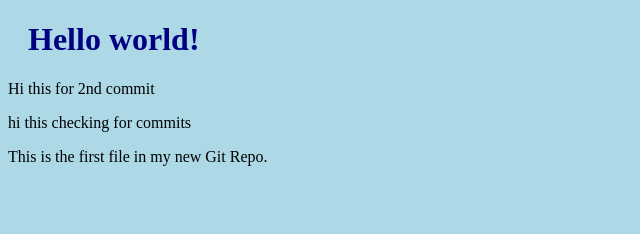
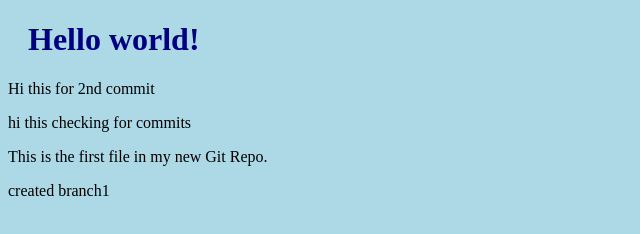
Before and after one commit to samalaranjith1/demo1, a plain HTML site: page index.html in a window 1280 px wide. Shown: the whole page, without its empty margins (0-640 px from the left). Drawn offline with Linux system fonts and the light colour scheme.

Commit message:
commiting into sub branch1

```diff
--- a/index.html
+++ b/index.html
@@ -3,6 +3,7 @@
 <head>
     <link rel="stylesheet" href="styles.css">
 <title>Hello World!</title>
+
 </head>
 <body>
 
@@ -10,6 +11,7 @@
 <p>Hi this for 2nd commit</p>
 <p>hi this checking for commits</p>
 <p>This is the first file in my new Git Repo.</p>
+<p>created branch1</p>
 
 </body>
 </html>
```
